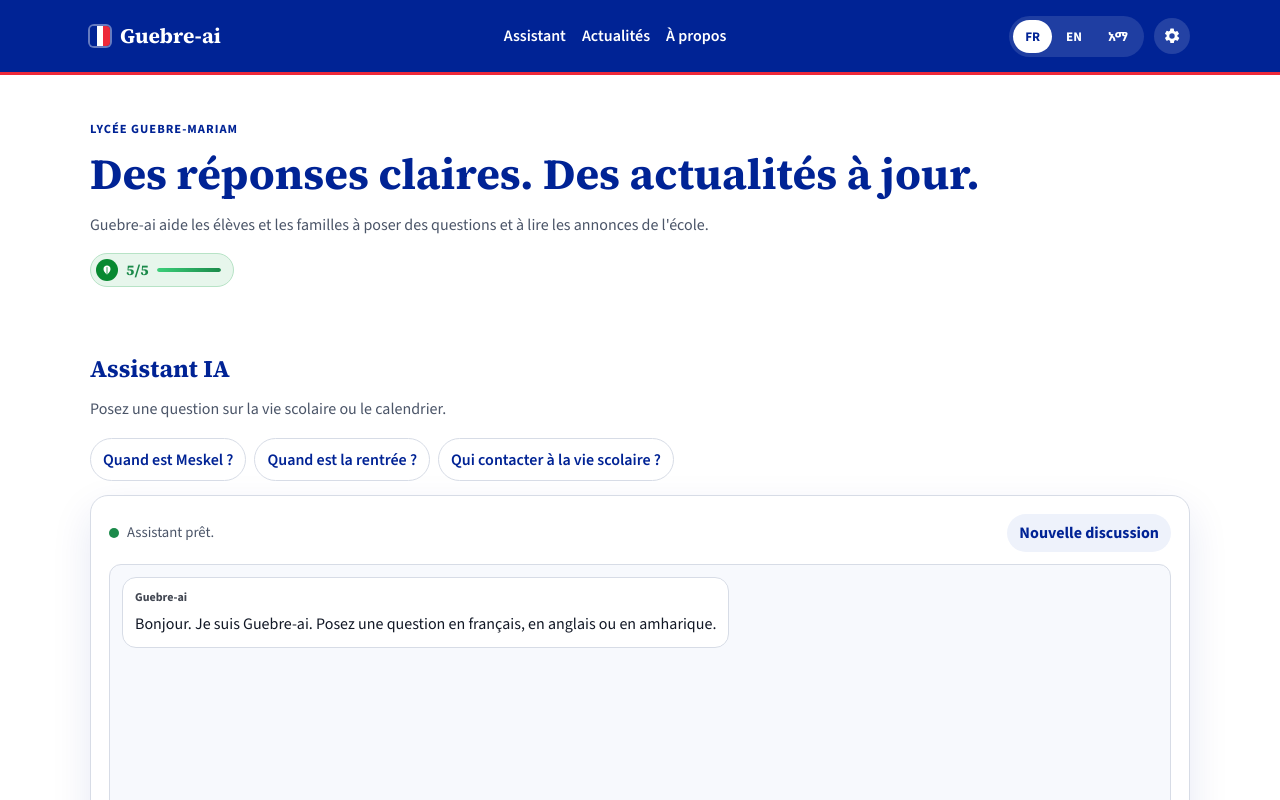
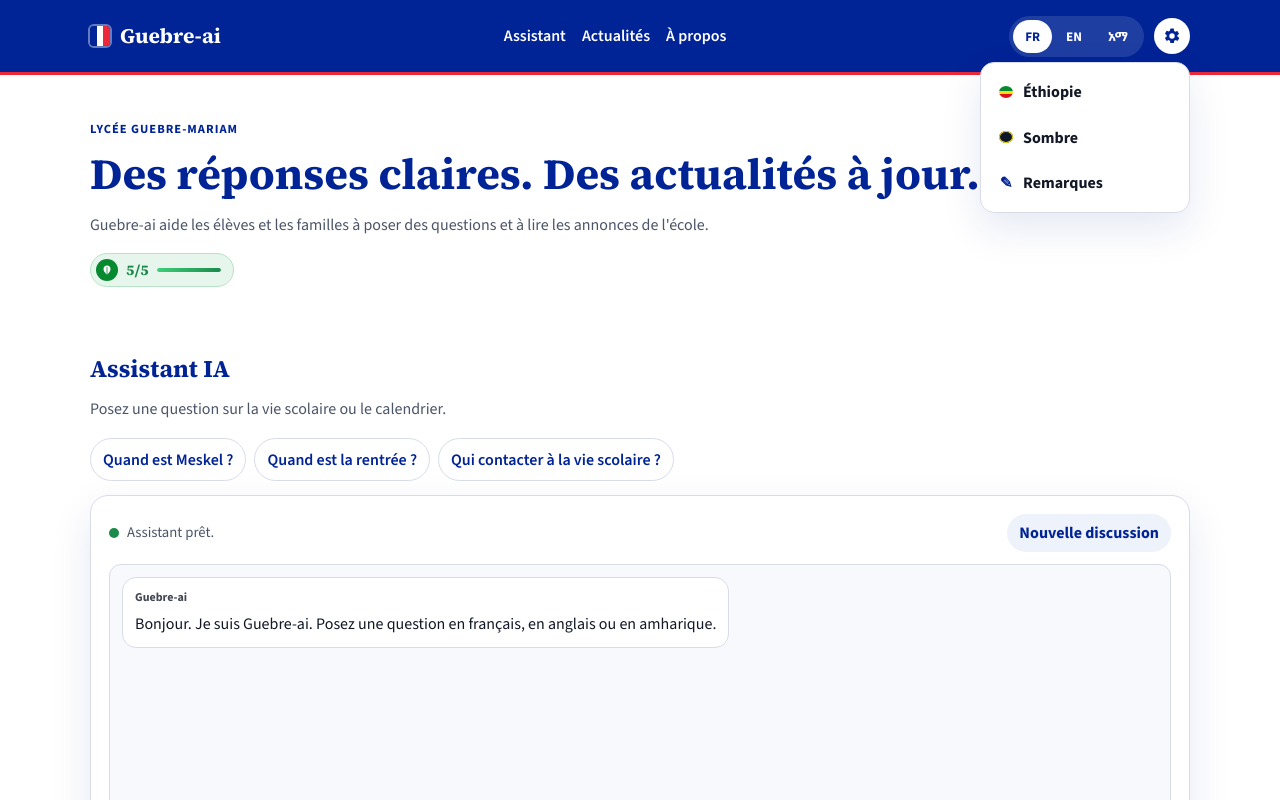
Before and after one commit to aarondanieltesfaye-crypto/Guebre-ai, a website: page index.html in a window 1280 px wide. Both pictures are taken after a click on the button "Paramètres". Shown: the top 800 px of the page. Drawn offline with nearby package versions, Linux system fonts and the light colour scheme.

Commit message:
Réparer le menu Paramètres (clic unique, menu fixe)

```diff
--- a/index.html
+++ b/index.html
@@ -39,7 +39,7 @@
           <button type="button" class="lang-btn" data-set-lang="am" aria-pressed="false">አማ</button>
         </div>
         <div class="settings-wrap">
-          <button type="button" class="settings-btn" id="settings-toggle" aria-expanded="false" aria-controls="settings-menu" aria-label="Paramètres" onclick="window.guebreToggleSettings && window.guebreToggleSettings(event)">
+          <button type="button" class="settings-btn" id="settings-toggle" aria-expanded="false" aria-controls="settings-menu" aria-label="Paramètres">
             <svg viewBox="0 0 24 24" aria-hidden="true" class="settings-gear"><path d="M19.14 12.94c.04-.31.06-.63.06-.94s-.02-.63-.06-.94l2.03-1.58a.5.5 0 0 0 .12-.64l-1.92-3.32a.5.5 0 0 0-.6-.22l-2.39.96a7.2 7.2 0 0 0-1.63-.94L14.5 2.5a.5.5 0 0 0-.5-.4h-3.84a.5.5 0 0 0-.5.4l-.36 2.54c-.59.24-1.13.55-1.63.94l-2.39-.96a.5.5 0 0 0-.6.22L2.76 8.56a.5.5 0 0 0 .12.64L4.91 10.8c-.04.31-.06.63-.06.94s.02.63.06.94L2.88 14.26a.5.5 0 0 0-.12.64l1.92 3.32c.14.24.43.34.68.22l2.39-.96c.5.39 1.04.7 1.63.94l.36 2.54c.05.22.26.4.5.4h3.84c.24 0 .45-.18.5-.4l.36-2.54c.59-.24 1.13-.55 1.63-.94l2.39.96c.25.12.54.02.68-.22l1.92-3.32a.5.5 0 0 0-.12-.64l-2.03-1.58zM12 15.6A3.6 3.6 0 1 1 12 8.4a3.6 3.6 0 0 1 0 7.2z"/></svg>
           </button>
           <div class="settings-menu" id="settings-menu">
--- a/settings-fix.js
+++ b/settings-fix.js
@@ -1,10 +1,53 @@
 (function () {
-  var btn = document.getElementById("settings-toggle");
-  if (btn && btn.parentNode) {
-    var fresh = btn.cloneNode(true);
-    btn.parentNode.replaceChild(fresh, btn);
-    fresh.addEventListener("click", function (event) {
-      if (window.guebreToggleSettings) window.guebreToggleSettings(event);
-    });
+  function menu() { return document.getElementById("settings-menu"); }
+  function button() { return document.getElementById("settings-toggle"); }
+  function isOpen() {
+    var el = menu();
+    return !!(el && el.classList.contains("is-open"));
   }
+  function place() {
+    var el = menu();
+    var btn = button();
+    if (!el || !btn) return;
+    var box = btn.getBoundingClientRect();
+    el.style.position = "fixed";
+    el.style.top = Math.round(box.bottom + 8) + "px";
+    el.style.right = Math.round(window.innerWidth - box.right) + "px";
+    el.style.left = "auto";
+    el.style.zIndex = "9999";
+  }
+  function setOpen(open) {
+    var el = menu();
+    var btn = button();
+    if (!el || !btn) return;
+    el.classList.toggle("is-open", open);
+    el.removeAttribute("hidden");
+    btn.setAttribute("aria-expanded", open ? "true" : "false");
+    if (open) place();
+  }
+  window.guebreToggleSettings = function (event) {
+    if (event) {
+      event.preventDefault();
+      event.stopPropagation();
+      if (event.stopImmediatePropagation) event.stopImmediatePropagation();
+    }
+    setOpen(!isOpen());
+  };
+  document.addEventListener("click", function (event) {
+    var btn = button();
+    var wrap = document.querySelector(".settings-wrap");
+    var target = event.target;
+    if (btn && (target === btn || (btn.contains && btn.contains(target)))) {
+      window.guebreToggleSettings(event);
+      return;
+    }
+    if (wrap && wrap.contains(target)) return;
+    setOpen(false);
+  }, true);
+  document.addEventListener("keydown", function (event) {
+    if (event.key === "Escape") setOpen(false);
+  });
+  window.addEventListener("resize", function () {
+    if (isOpen()) place();
+  });
 })();
--- a/theme-ui.css
+++ b/theme-ui.css
@@ -1,11 +1,10 @@
 .hero-grid { display: block; }
-.site-header { overflow: visible; z-index: 50; }
+.site-header, .header-inner, .header-tools, .settings-wrap { overflow: visible !important; }
 .usage-card {
   display: inline-flex !important;
   flex-direction: row !important;
   flex-wrap: nowrap !important;
   align-items: center !important;
-  justify-content: flex-start !important;
   gap: 8px;
   width: auto !important;
   max-width: 220px;
@@ -18,20 +17,14 @@
   border: 1px solid #b7e3c6 !important;
   box-shadow: none !important;
 }
-html[data-mode="dark"] .usage-card {
-  background: #163024 !important;
-  border-color: #2f6a45 !important;
-}
-.usage-leaf {
-  width: 22px; height: 22px; flex: 0 0 22px; border-radius: 50%;
-  display: grid; place-items: center; background: #078930; box-shadow: none;
-}
+html[data-mode="dark"] .usage-card { background: #163024 !important; border-color: #2f6a45 !important; }
+.usage-leaf { width: 22px; height: 22px; flex: 0 0 22px; border-radius: 50%; display: grid; place-items: center; background: #078930; }
 .usage-leaf svg { width: 12px; height: 12px; display: block; }
 .usage-kicker { display: none !important; }
 .usage-count { margin: 0 !important; font-size: 0.92rem !important; line-height: 1 !important; white-space: nowrap; }
 .usage-track { width: 64px !important; flex: 0 0 64px !important; height: 4px !important; margin: 0 !important; }
 .usage-en, .usage-fr { display: none !important; }
-.settings-wrap { position: relative; z-index: 60; }
+.settings-wrap { position: relative; z-index: 80; }
 .settings-btn {
   display: inline-flex; align-items: center; justify-content: center;
   width: 36px; height: 36px; padding: 0; border: 0; border-radius: 50%;
@@ -41,10 +34,9 @@ html[data-mode="dark"] .usage-card {
 .settings-gear { width: 18px; height: 18px; fill: currentColor; pointer-events: none; }
 .settings-btn span { display: none; }
 .settings-menu {
-  display: none; position: absolute; right: 0; top: calc(100% + 8px);
-  min-width: 210px; padding: 6px; border-radius: 14px;
+  display: none; position: fixed; min-width: 210px; padding: 6px; border-radius: 14px;
   background: var(--blanc); color: var(--ink); border: 1px solid var(--line);
-  box-shadow: var(--shadow); z-index: 80;
+  box-shadow: var(--shadow); z-index: 9999;
 }
 .settings-menu.is-open { display: block !important; }
 .settings-item {
--- a/themes.js
+++ b/themes.js
@@ -4,54 +4,26 @@
   var LANG_KEY = "guebre-lang";
   var palette = localStorage.getItem(PALETTE_KEY) === "et" ? "et" : "fr";
   var mode = localStorage.getItem(MODE_KEY) === "dark" ? "dark" : "light";
-
   var LABELS = {
     fr: { et: "Éthiopie", dark: "Sombre", settings: "Paramètres", remarks: "Remarques" },
     en: { et: "Ethiopia", dark: "Dark", settings: "Settings", remarks: "Remarks" },
     am: { et: "ኢትዮጵያ", dark: "ጨለማ", settings: "ቅንብሮች", remarks: "አስተያየቶች" }
   };
-
   function currentLang() {
     var lang = localStorage.getItem(LANG_KEY) || "fr";
     return LABELS[lang] ? lang : "fr";
   }
-
-  function menuEl() { return document.getElementById("settings-menu"); }
-  function toggleEl() { return document.getElementById("settings-toggle"); }
-  function isOpen() {
-    var menu = menuEl();
-    return !!(menu && menu.classList.contains("is-open"));
-  }
-  function setOpen(open) {
-    var menu = menuEl();
-    var toggle = toggleEl();
-    if (!menu || !toggle) return;
-    menu.classList.toggle("is-open", open);
-    if (open) menu.removeAttribute("hidden");
-    else menu.setAttribute("hidden", "");
-    toggle.setAttribute("aria-expanded", open ? "true" : "false");
-  }
-
-  window.guebreToggleSettings = function (event) {
-    if (event) {
-      event.preventDefault();
-      event.stopPropagation();
-    }
-    setOpen(!isOpen());
-  };
-
   function applyThemeLabels() {
     var pack = LABELS[currentLang()];
     var etText = document.querySelector("#ethiopia-toggle [data-i18n='themeEthiopia']");
     var darkText = document.querySelector("#dark-toggle [data-i18n='themeDark']");
     var remarks = document.querySelector("[data-i18n='remarks']");
-    var settingsBtn = toggleEl();
+    var settingsBtn = document.getElementById("settings-toggle");
     if (etText) etText.textContent = pack.et;
     if (darkText) darkText.textContent = pack.dark;
     if (remarks) remarks.textContent = pack.remarks;
     if (settingsBtn) settingsBtn.setAttribute("aria-label", pack.settings);
   }
-
   function applyTheme() {
     document.documentElement.setAttribute("data-palette", palette);
     document.documentElement.setAttribute("data-mode", mode);
@@ -63,23 +35,19 @@
     if (darkBtn) darkBtn.setAttribute("aria-pressed", mode === "dark" ? "true" : "false");
     applyThemeLabels();
   }
-
   function bind() {
     var etBtn = document.getElementById("ethiopia-toggle");
     var darkBtn = document.getElementById("dark-toggle");
-    var wrap = document.querySelector(".settings-wrap");
     if (etBtn && !etBtn.getAttribute("data-bound")) {
       etBtn.setAttribute("data-bound", "1");
-      etBtn.addEventListener("click", function (e) {
-        e.stopPropagation();
+      etBtn.addEventListener("click", function () {
         palette = palette === "et" ? "fr" : "et";
         applyTheme();
       });
     }
     if (darkBtn && !darkBtn.getAttribute("data-bound")) {
       darkBtn.setAttribute("data-bound", "1");
-      darkBtn.addEventListener("click", function (e) {
-        e.stopPropagation();
+      darkBtn.addEventListener("click", function () {
         mode = mode === "dark" ? "light" : "dark";
         applyTheme();
       });
@@ -89,18 +57,8 @@
         setTimeout(applyThemeLabels, 0);
       });
     });
-    document.addEventListener("click", function (e) {
-      if (wrap && !wrap.contains(e.target)) setOpen(false);
-    });
-    document.addEventListener("keydown", function (e) {
-      if (e.key === "Escape") setOpen(false);
-    });
     applyTheme();
   }
-
-  if (document.readyState === "loading") {
-    document.addEventListener("DOMContentLoaded", bind);
-  } else {
-    bind();
-  }
+  if (document.readyState === "loading") document.addEventListener("DOMContentLoaded", bind);
+  else bind();
 })();
```
